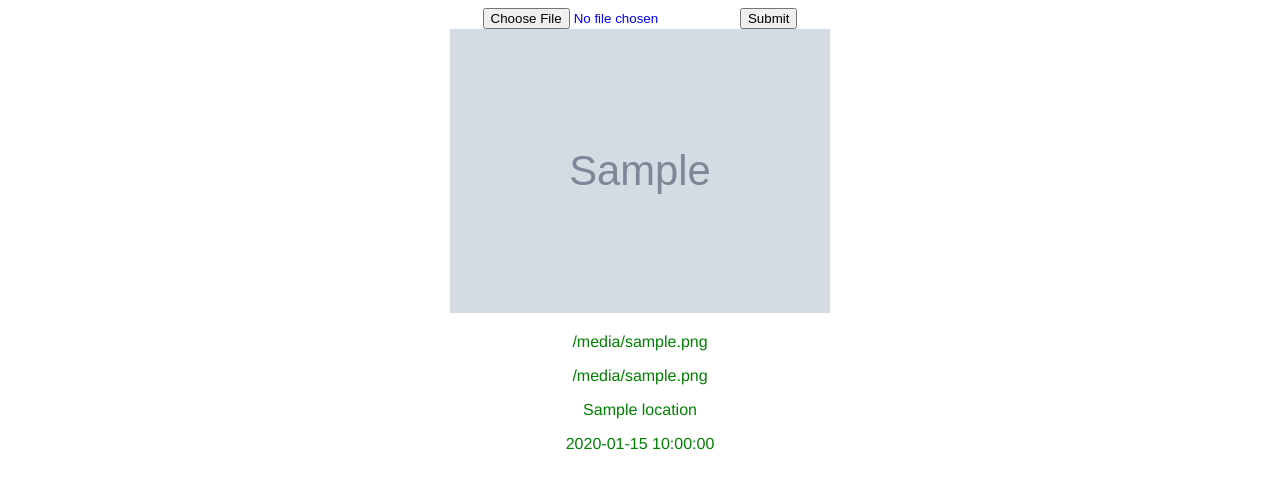
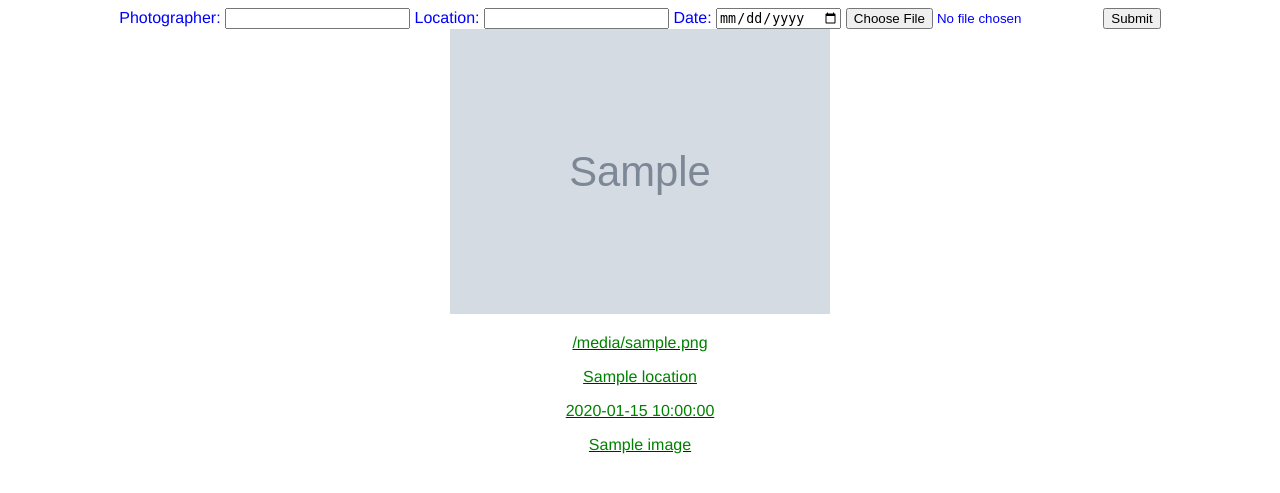
Before and after one commit to SallyMostafa/imagelabeldetector, a Flask app: template templates/index.html in a window 1280 px wide. Shown: the top 493 px of the page. Run offline with Flask 2, Linux system fonts and the light colour scheme; the template is opened without the code that fills it: most values are stand-ins (such as "Sample title", 1, 10 or a date in 2020); grey boxes marked "Sample" are stand-in pictures.

Commit message:
Update index.html

```diff
--- a/templates/index.html
+++ b/templates/index.html
@@ -8,18 +8,29 @@
 <body>
 
 <form method="POST" action="/upload" enctype="multipart/form-data">
+    <label for="photographer">Photographer: </label>
+    <input name="photographer" id="photographer" required>
+    <label for="location">Location: </label>
+    <input name="location" id="location" required>
+    <label for="date">Date: </label>
+    <input type="date" id="date" name="date" required>
+
     <input type="file" name="file">
     <input type="submit">
 </form>
 {% for image in images %}
 
+<div>
+    <a href="{{ image['id'] }}">
   <img src="{{ image['url'] }}" style="max-width: 30%">
-  <p>{{ image['url'] }}</p>
+<!--  <p>{{ image['url'] }}</p>-->
   <p>{{ image['photographer'] }}</p>
   <p>{{ image['location'] }}</p>
   <p>{{ image['date'] }}</p>
+  <p>{{ image['label']  }}</p>
+    </a>
+  </div>
 {% endfor %}
-
 
 
 </body>
```
